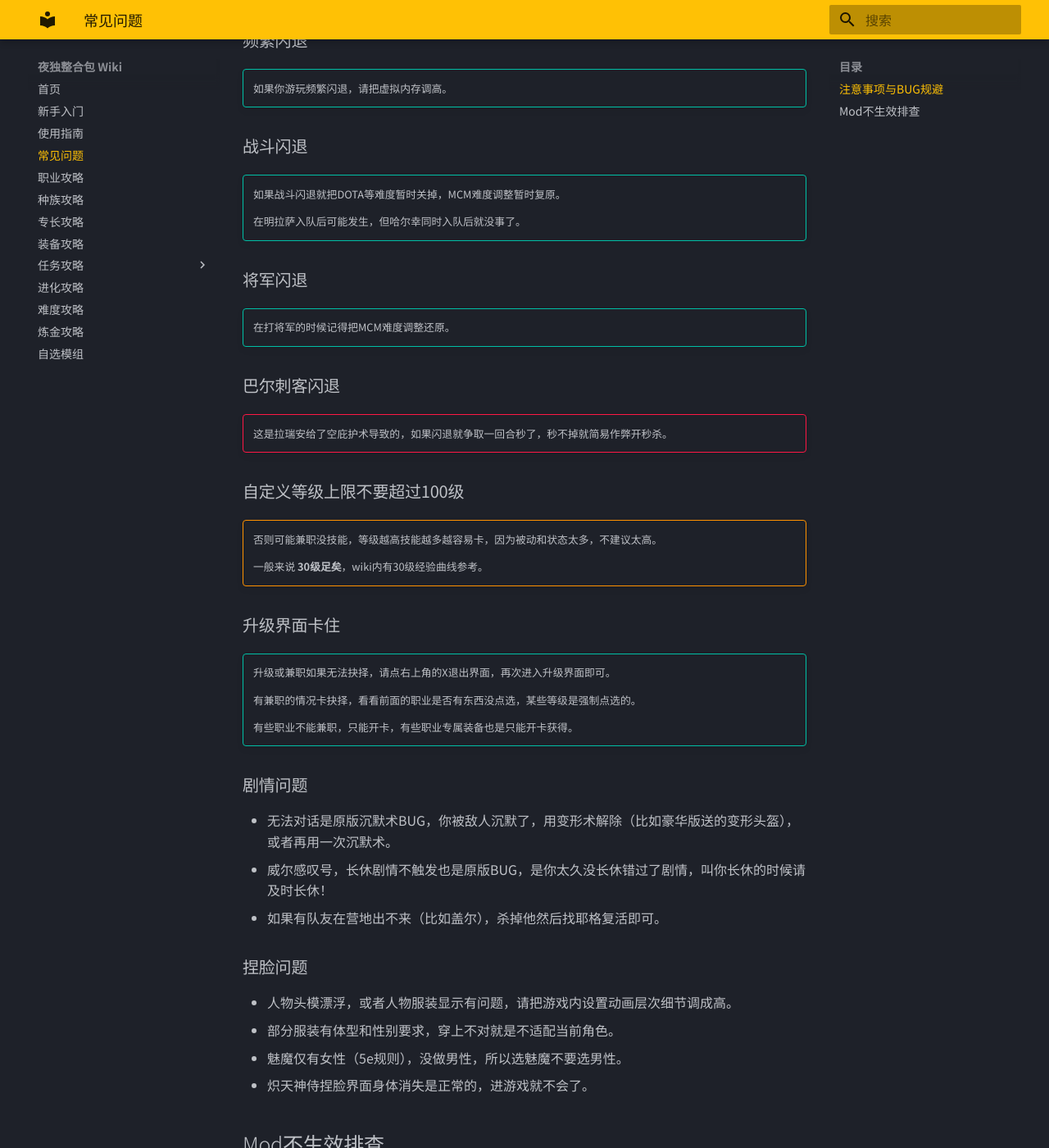
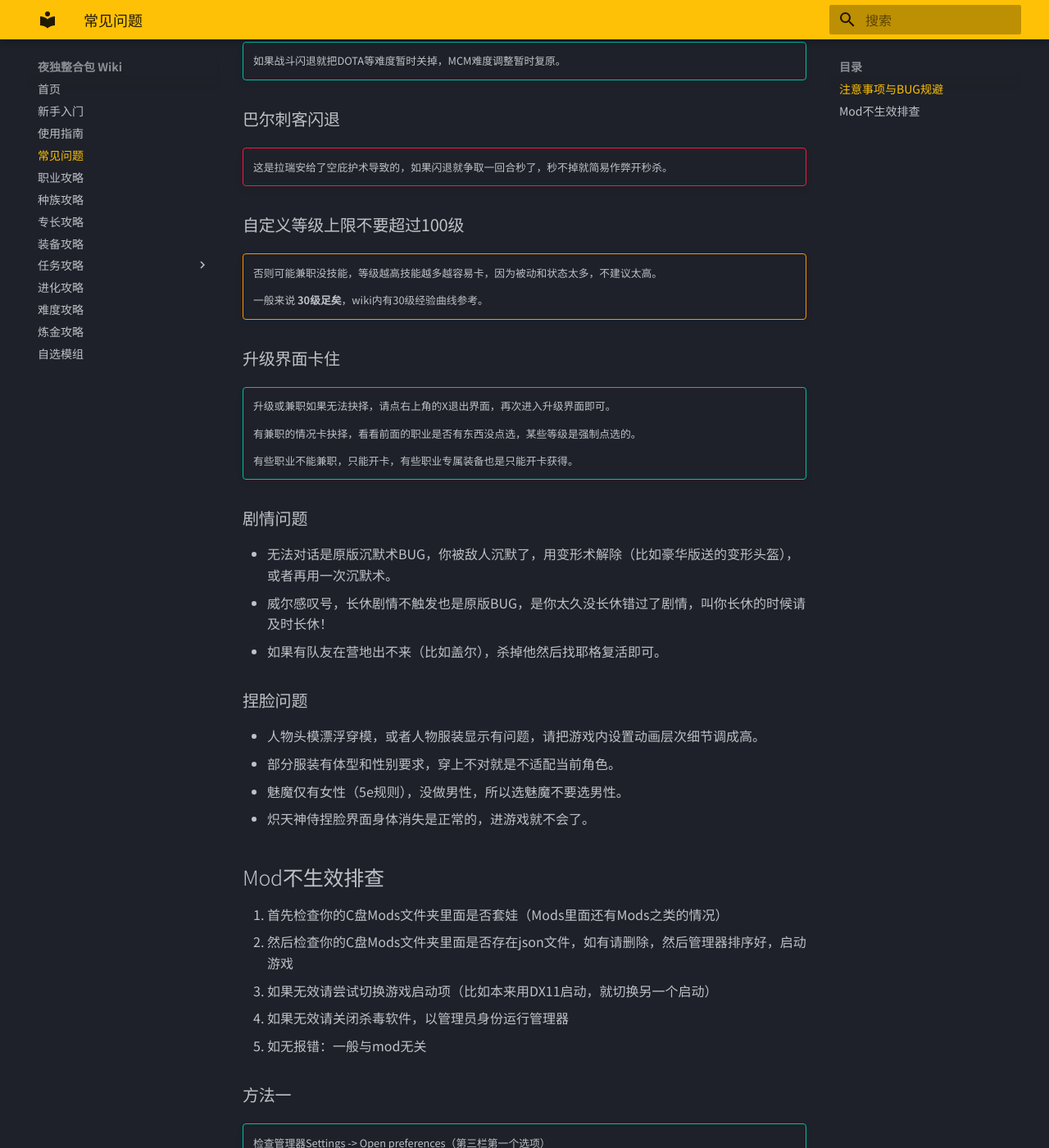
Before and after one commit to oiclyd/bg3-mod-wiki, an MkDocs documentation site: the page built from docs/ch3-faq.md, in a window 1280 px wide and 1400 px high, scrolled down 1325 px. Shown: the whole window at 82% size. Built offline with MkDocs 1.6.1 and Material for MkDocs 9.7.7, drawn with Linux system fonts in a browser that asks for light colours; some of the changed text lies outside the part shown.

Commit message:
Update ch3-faq.md

```diff
--- a/docs/ch3-faq.md
+++ b/docs/ch3-faq.md
@@ -37,13 +37,6 @@
 
     点一下其他队友头像，切换到队友视角即可。
 
-### DOTA商店：玲珑心失效
-
-!!! tip
-    玲珑心的多重施法很容易失效，原因未知。
-
-    暂时修不好，当属性装用，或者不出吧。
-
 ### 旅馆闪退
 
 !!! tip
@@ -58,13 +51,6 @@
 
 !!! tip
     如果战斗闪退就把DOTA等难度暂时关掉，MCM难度调整暂时复原。
-
-    在明拉萨入队后可能发生，但哈尔幸同时入队后就没事了。
-
-### 将军闪退
-
-!!! tip
-    在打将军的时候记得把MCM难度调整还原。
 
 ### 巴尔刺客闪退
 
@@ -95,7 +81,7 @@
 
 ### 捏脸问题
 
-- 人物头模漂浮，或者人物服装显示有问题，请把游戏内设置动画层次细节调成高。
+- 人物头模漂浮穿模，或者人物服装显示有问题，请把游戏内设置动画层次细节调成高。
 - 部分服装有体型和性别要求，穿上不对就是不适配当前角色。
 - 魅魔仅有女性（5e规则），没做男性，所以选魅魔不要选男性。
 - 炽天神侍捏脸界面身体消失是正常的，进游戏就不会了。
```
